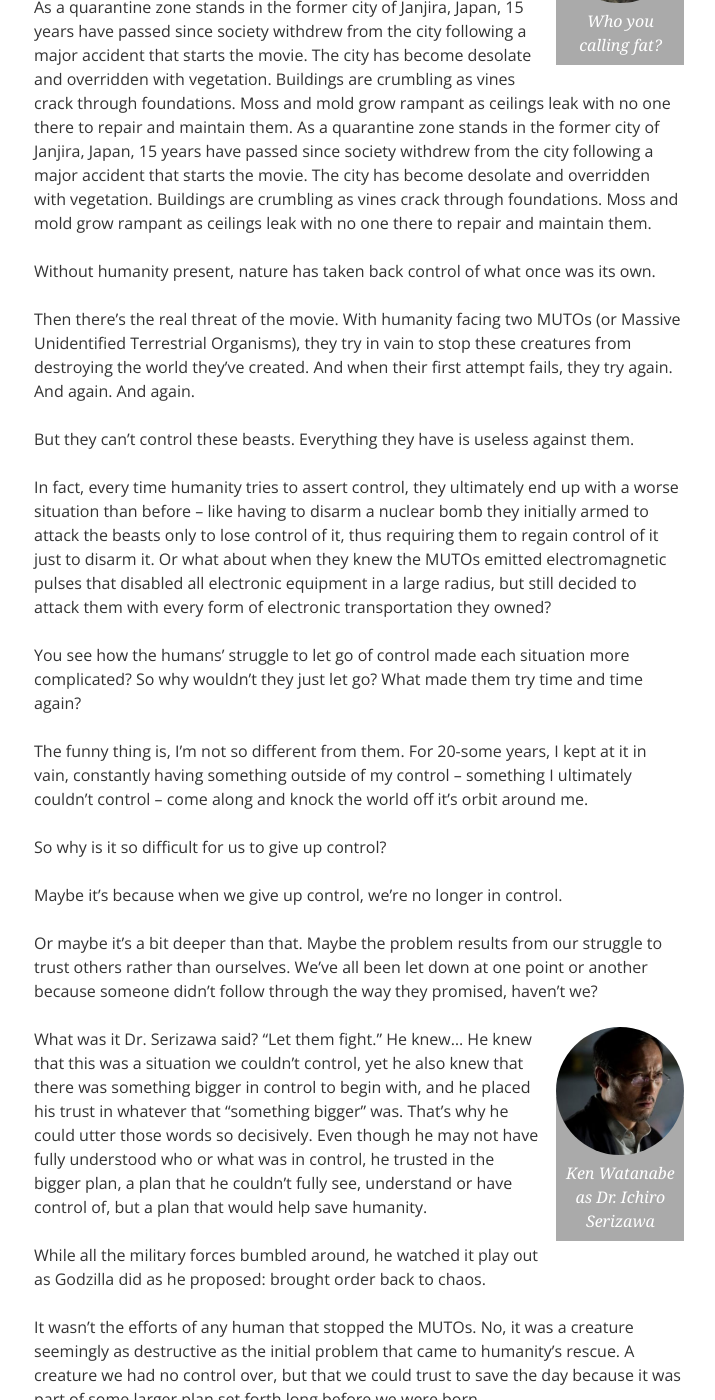
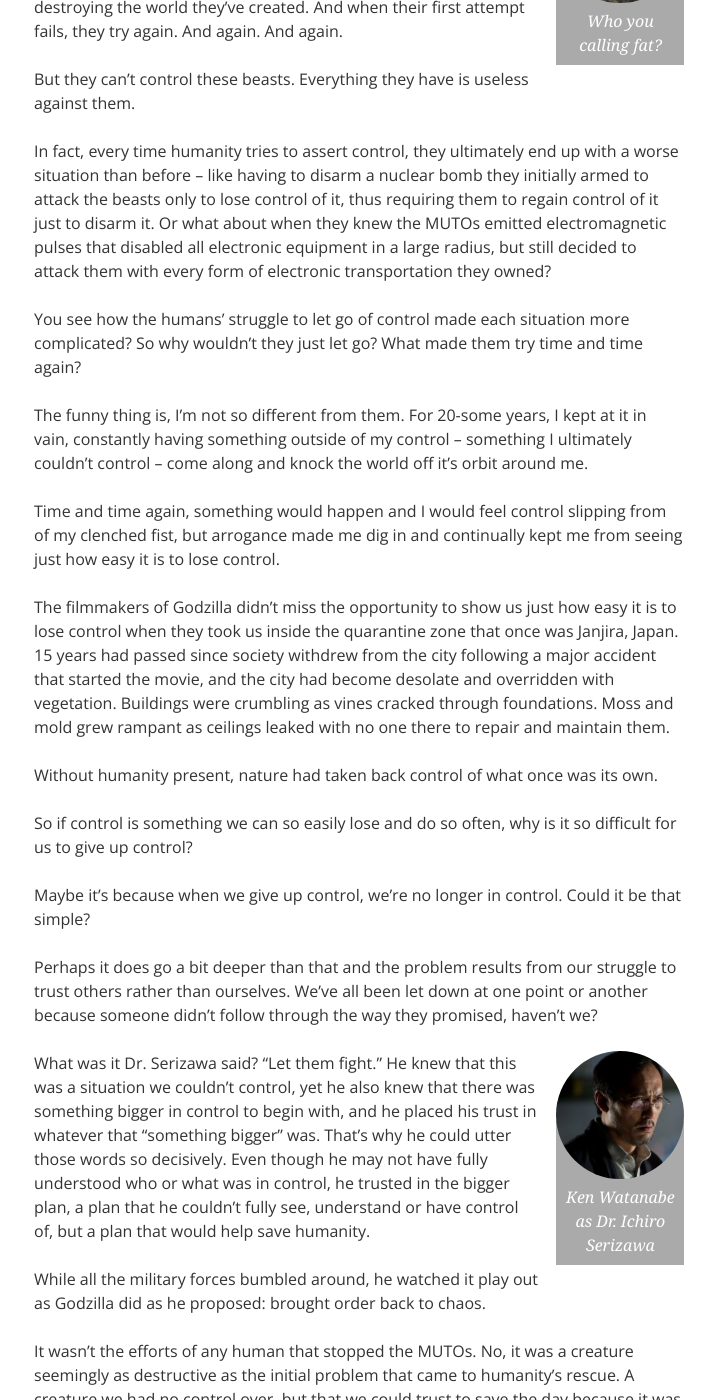
Before and after one commit to ericrovtar/ericrovtar.github.io, a Jekyll site: the page built from _posts/2014-05-17-fighting-for-control-(godzilla-2014).md, in a window 1280 px wide and 1400 px high, scrolled down 844 px. Shown: the whole window, without its empty margins (56-771 px from the left). Built offline with Jekyll 4.4.1, drawn with Linux system fonts in a browser that asks for light colours; nearby versions of some CDN libraries; comment, search, counter and statistics services are not loaded; some of the changed text lies outside the part shown.

Commit message:
copy edits

```diff
--- a/_posts/2014-05-17-fighting-for-control-(godzilla-2014).md
+++ b/_posts/2014-05-17-fighting-for-control-(godzilla-2014).md
@@ -26,14 +26,19 @@ I was good at it too.
 
 {% include figure.html src="/images/posts/godzilla_godzilla.jpg" caption="Who you calling fat?" %}
 
-In some ways, the way I lived my life was the same way humanity was trying to save theirs in the latest Godzilla movie. Yet, before we even had the chance to see humanity struggle fruitlessly for control, we were shown how quickly we can lose control to begin with.
+In some ways, the way I lived my life was the same way humanity was trying to save theirs in the latest <i>Godzilla</i> movie.
 
-As a quarantine zone stands in the former city of Janjira, Japan, 15 years have passed since society withdrew from the city following a major accident that starts the movie. The city has become desolate and overridden with vegetation. Buildings are crumbling as vines crack through foundations. Moss and mold grow rampant as ceilings leak with no one there to repair and maintain them.
+{% comment %}
+Yet, before we even had the chance to see humanity struggle fruitlessly for control, we were shown how quickly we can lose control to begin with.
+
 As a quarantine zone stands in the former city of Janjira, Japan, 15 years have passed since society withdrew from the city following a major accident that starts the movie. The city has become desolate and overridden with vegetation. Buildings are crumbling as vines crack through foundations. Moss and mold grow rampant as ceilings leak with no one there to repair and maintain them.
 
 Without humanity present, nature has taken back control of what once was its own.
 
-Then there’s the real threat of the movie. With humanity facing two MUTOs (or Massive Unidentified Terrestrial Organisms), they try in vain to stop these creatures from destroying the world they’ve created. And when their first attempt fails, they try again. And again. And again.
+Then there’s the real threat of the movie.
+{% endcomment %}
+
+With humanity facing two MUTOs (or Massive Unidentified Terrestrial Organisms), they try in vain to stop these creatures from destroying the world they’ve created. And when their first attempt fails, they try again. And again. And again.
 
 But they can't control these beasts. Everything they have is useless against them.
 
@@ -43,15 +48,21 @@ You see how the humans’ struggle to let go of control made each situation more
 
 The funny thing is, I’m not so different from them. For 20-some years, I kept at it in vain, constantly having something outside of my control &ndash; something I ultimately couldn’t control &ndash; come along and knock the world off it’s orbit around me.
 
-So why is it so difficult for us to give up control?
+Time and time again, something would happen and I would feel control slipping from of my clenched fist, but arrogance made me dig in and continually kept me from seeing just how easy it is to lose control.
 
-Maybe it’s because when we give up control, we’re no longer in control.
+The filmmakers of <i>Godzilla</i> didn’t miss the opportunity to show us just how easy it is to lose control when they took us inside the quarantine zone that once was Janjira, Japan. 15 years had passed since society withdrew from the city following a major accident that started the movie, and the city had become desolate and overridden with vegetation. Buildings were crumbling as vines cracked through foundations. Moss and mold grew rampant as ceilings leaked with no one there to repair and maintain them.
 
-Or maybe it’s a bit deeper than that. Maybe the problem results from our struggle to trust others rather than ourselves. We’ve all been let down at one point or another because someone didn’t follow through the way they promised, haven’t we?
+Without humanity present, nature had taken back control of what once was its own.
+
+So if control is something we can so easily lose and do so often, why is it so difficult for us to give up control?
+
+Maybe it’s because when we give up control, we’re no longer in control. Could it be that simple?
+
+Perhaps it does go a bit deeper than that and the problem results from our struggle to trust others rather than ourselves. We’ve all been let down at one point or another because someone didn’t follow through the way they promised, haven’t we?
 
 {% include figure.html src="/images/posts/godzilla_serizawa.jpg" caption="Ken Watanabe as Dr. Ichiro Serizawa" %}
 
-What was it Dr. Serizawa said? “Let them fight.” He knew… He knew that this was a situation we couldn’t control, yet he also knew that there was something bigger in control to begin with, and he placed his trust in whatever that &ldquo;something bigger&rdquo; was. That’s why he could utter those words so decisively. Even though he may not have fully understood who or what was in control, he trusted in the bigger plan, a plan that he couldn’t fully see, understand or have control of, but a plan that would help save humanity.
+What was it Dr. Serizawa said? “Let them fight.” He knew that this was a situation we couldn’t control, yet he also knew that there was something bigger in control to begin with, and he placed his trust in whatever that &ldquo;something bigger&rdquo; was. That’s why he could utter those words so decisively. Even though he may not have fully understood who or what was in control, he trusted in the bigger plan, a plan that he couldn’t fully see, understand or have control of, but a plan that would help save humanity.
 
 While all the military forces bumbled around, he watched it play out as Godzilla did as he proposed: brought order back to chaos.
 
```
